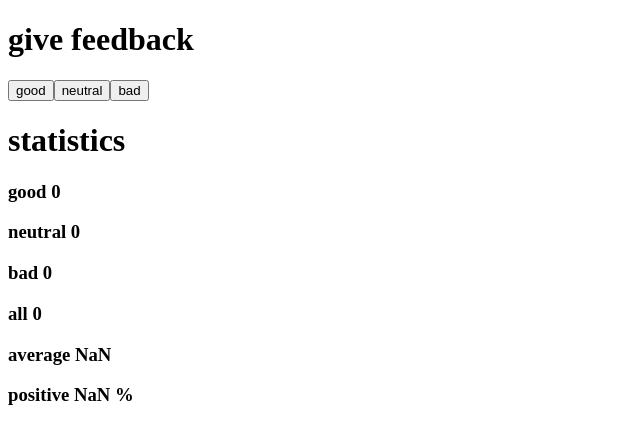
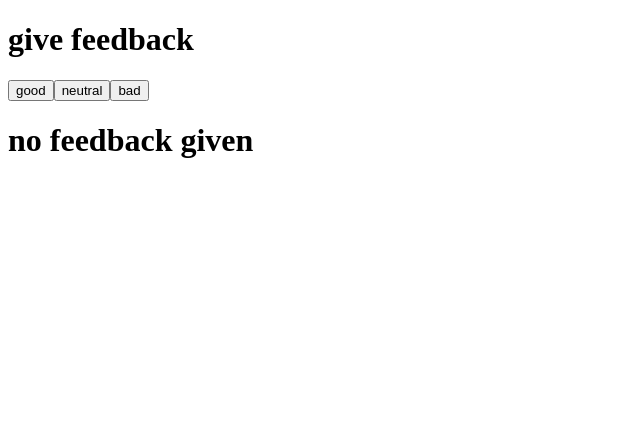
Before and after one commit to JRamone/FS2022, a React (Create React App) app in the folder osa1/unicafe/: page / in a window 1280 px wide. Shown: the top 444 px of the page, without its empty margins (0-640 px from the left). Built offline with nearby package versions, Linux system fonts and the light colour scheme.

Commit message:
lisää 1.9

```diff
--- a/osa1/unicafe/src/App.js
+++ b/osa1/unicafe/src/App.js
@@ -21,15 +21,17 @@ const Feedback = ({good,setGood,bad,setBad,neutral,setNeutral}) => {
 
 const Statistics = ({good,neutral,bad}) => {
   //I ALREADY ME THIS!
+  let all = good + bad + neutral
+  if (all == 0) return <h1>no feedback given</h1>
   return (
     <>
     <h1>statistics</h1>
     <h3>good {good}</h3>
     <h3>neutral {neutral}</h3>
     <h3>bad {bad}</h3>
-    <h3>all {good + bad + neutral}</h3>
-    <h3>average {(good - bad)/(good+bad+neutral)}</h3>
-    <h3>positive {good * 100/(good+bad+neutral)} %</h3>
+    <h3>all {all}</h3>
+    <h3>average {(good - bad)/all}</h3>
+    <h3>positive {good * 100/all} %</h3>
     </>
   )
 
```
